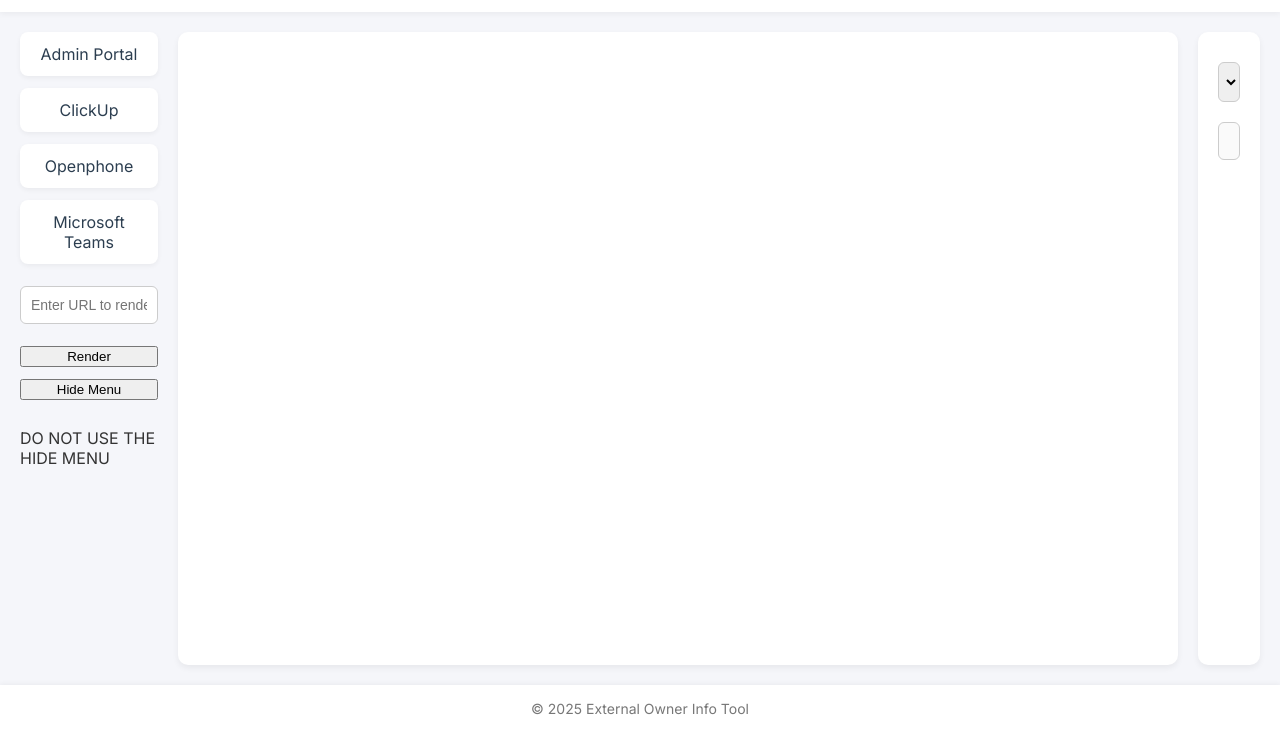
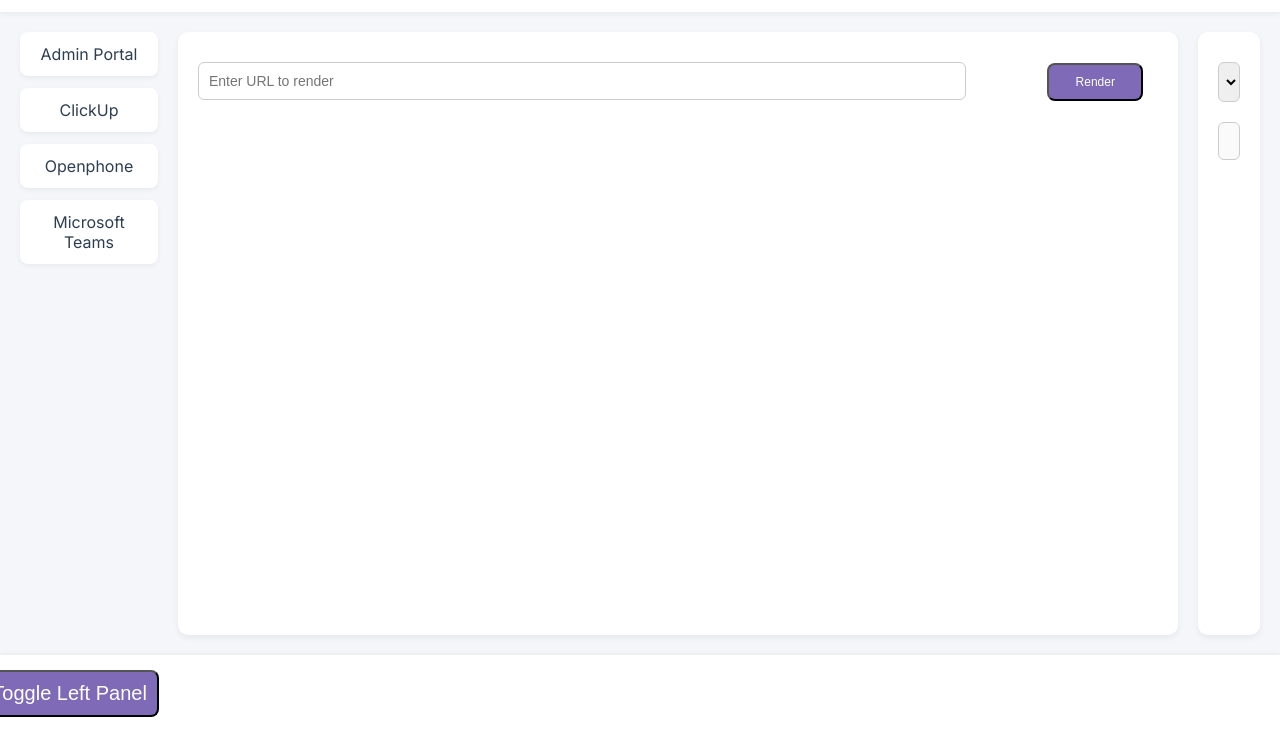
Before and after one commit to redeemer0211/teamassist, a plain HTML site: page index.html in a window 1280 px wide. Shown: the part 68-800 px from the top of the page. Drawn offline with Linux system fonts and the light colour scheme.

Commit message:
UpdateToVersion2HotFix1

```diff
--- a/index.html
+++ b/index.html
@@ -50,6 +50,16 @@
       color: #2c3e50;
     }
 
+    .footer button {
+    font-size: 20px;
+      font-weight: 300;
+      padding: 10px;
+      color: white;
+      margin-left: -92%;
+      background-color: #7e6ab6;
+      border-radius: 8px;
+    }
+
     main {
       display: flex;
       flex: 1;
@@ -98,6 +108,19 @@
       padding: 20px;
       box-shadow: 0 3px 6px rgba(0, 0, 0, 0.06);
       min-width: 1000px;
+    }
+
+    .content1 button {
+    font-size: 12px;
+      font-weight: 100;
+      padding: 10px;
+      color: white;
+      right: auto;
+      background-color: #7e6ab6;
+      border-radius: 8px;
+      margin-left: 8%;
+      width: 10%;
+      align-items: flex;
     }
 
     .content h2 {
@@ -173,7 +196,14 @@
       display: none;
     }
 
-
+.inputRender {
+    padding: 10px;
+      margin: 10px 0;
+      width: 80%;
+      border: 1px solid #ccc;
+      border-radius: 6px;
+      font-size: 14px;
+}
 
 iframe {
   flex: 1;
@@ -202,7 +232,8 @@ iframe {
   <div class="header-column">
     <h1>External Owner Info</h1>
   </div>
-  <div class="header-column"></div>
+  <div class="header-column">
+  </div>
 </header>
 
 <main>
@@ -211,16 +242,12 @@ iframe {
     <a href="https:///app.clickup.com/" target="_blank" rel="noopener noreferrer">ClickUp</a>
     <a href="https://my.openphone.com/" target="_blank" rel="noopener noreferrer">Openphone</a>
     <a href="msteams:" onclick="setTimeout(() => { window.open('https://teams.microsoft.com', '_blank'); }, 500);" title="Open Microsoft Teams App">Microsoft Teams</a>
-   <input type="text" id="iframeInput" placeholder="Enter URL to render" />
-    <button onclick="renderIframe()">Render</button>
-
-<button class="toggle-left-panel" onclick="toggleLeftPanel()">Hide Menu</button>
-<p>DO NOT USE THE HIDE MENU</p>
   </div>
 
 
 <div class="content1">
-
+       <input class="inputRender" id="iframeInput" placeholder="Enter URL to render" />
+    <button onclick="renderIframe()">Render</button>
      <iframe id="renderedIframe"></iframe>
 
 </div>
@@ -252,8 +279,8 @@ iframe {
   </div>
 </main>
 
-<footer>
-  &copy; 2025 External Owner Info Tool
+<footer class="footer">
+<button class="toggle-left-panel" onclick="toggleLeftPanel()">Toggle Left Panel</button>
 </footer>
 
 <script>
```
